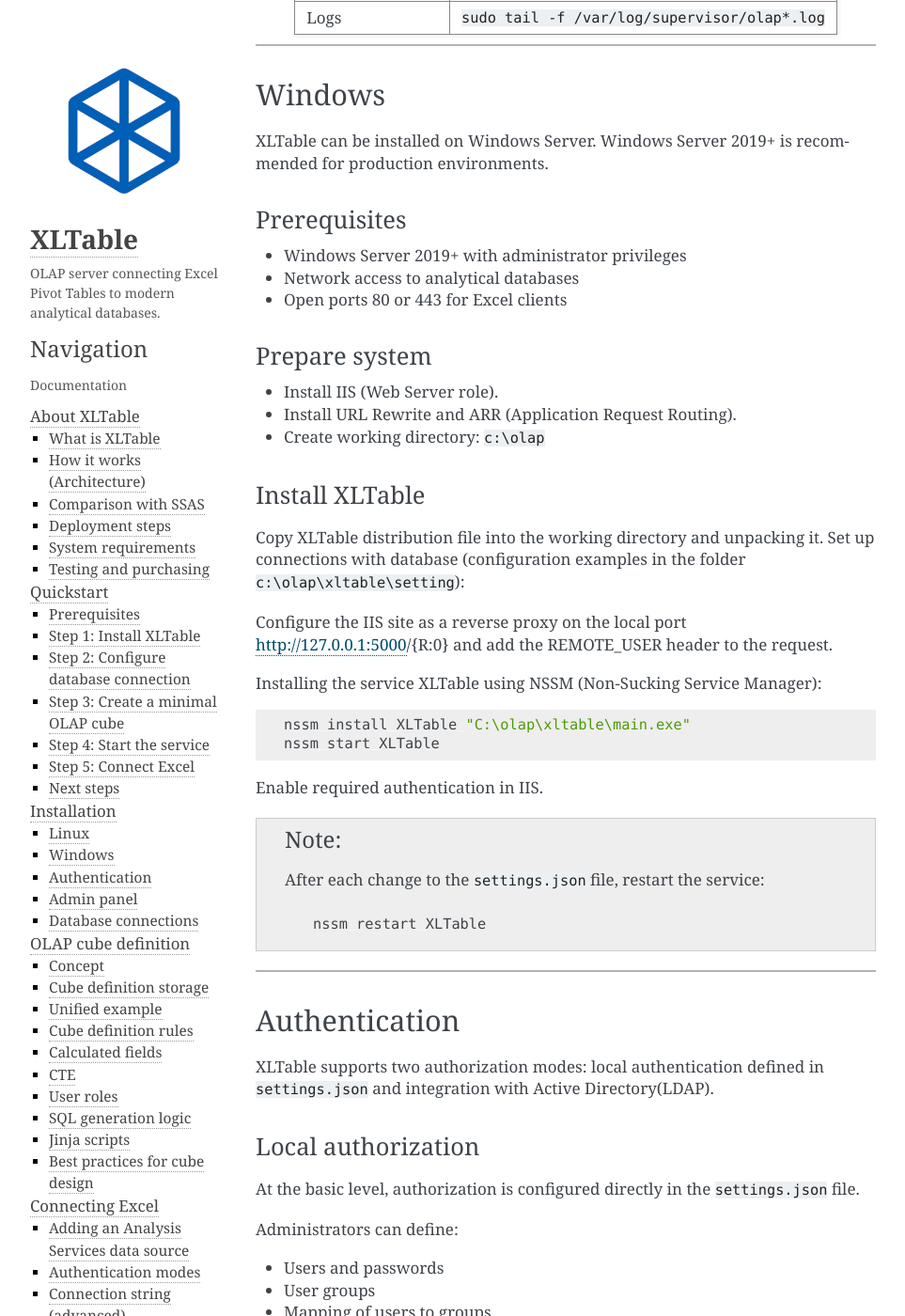
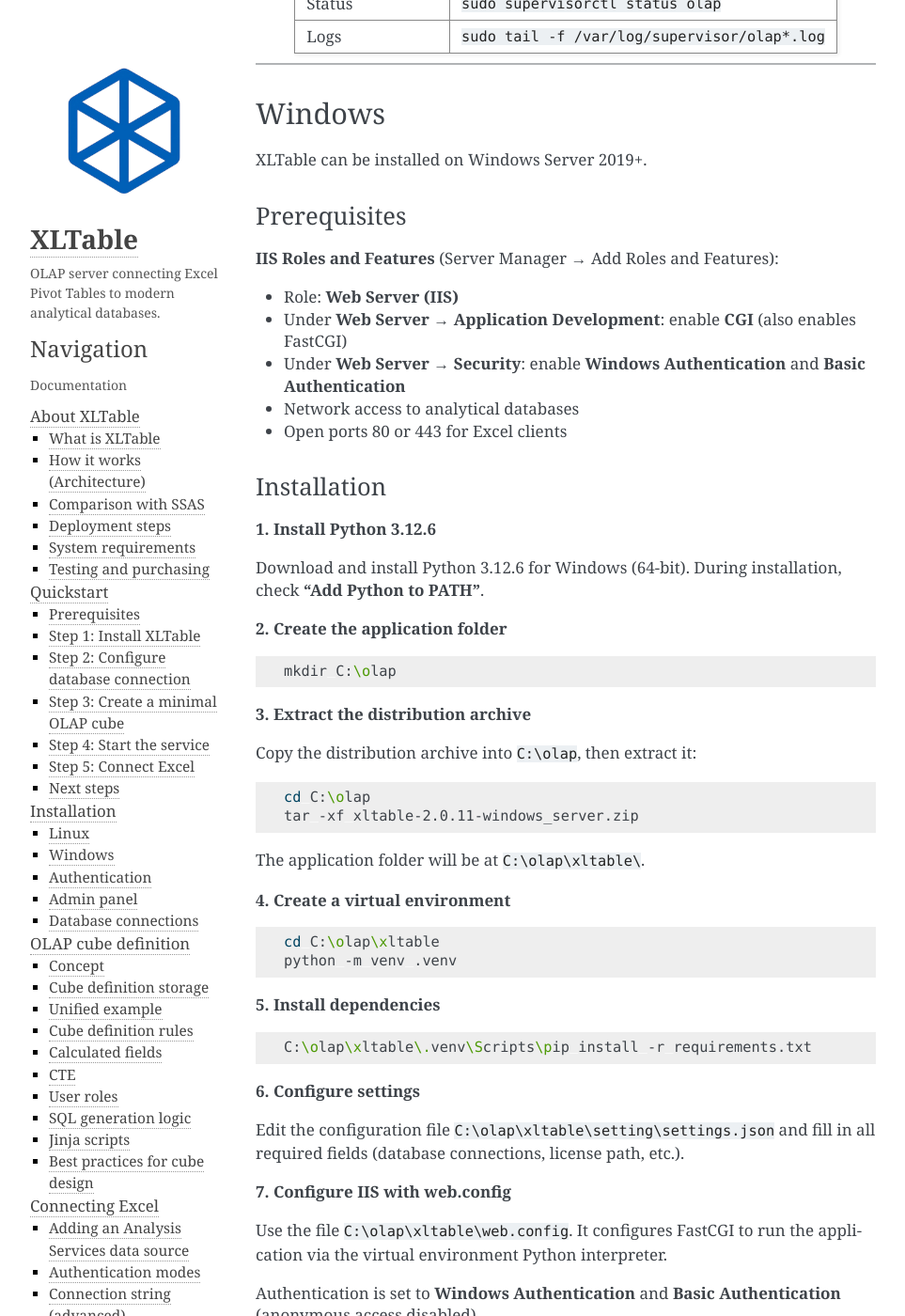
Before and after one commit to brmoscow/xltable, a Sphinx documentation site: the page built from docs/install.rst, in a window 1280 px wide and 1400 px high, scrolled down 2745 px. Shown: the whole window at 94% size, without its empty margins (148-1111 px from the left). Built offline with Sphinx 7.4.7, drawn with Linux system fonts in a browser that asks for light colours; some of the changed text lies outside the part shown.

Commit message:
upfate windows installation instructions

```diff
--- a/docs/install.rst
+++ b/docs/install.rst
@@ -70,28 +70,29 @@
   {
     "SERVER_DB": "ClickHouse",
     "CREDENTIAL_DB": {
-        "user": "...",
-        "password": "...",
-        "host": "...",
+        "user": "..",
+        "password": "..",
+        "host": "..",
         "port": "8443",
-        "secure": "True"
+        "secure": "True",
+        "query_timeout": 300
     },
     "WRITE_LOG": false,
-    "OWNERS": {"admin": "pass1"},
-    "USERS": {"name": "password"},
-    "USER_GROUPS": {"name": ["group_name"]},
     "MAX_ROWS": 100000,
-    "LDAP_CACHE_TIMEOUT": 300,
     "CONVERT_FIELDS_TO_STRING": true,
+    "USERS": {"user1": "pass1", "user2": "pass2"},
+    "USER_GROUPS": {"user1": ["olap_users", "olap_admins"], "user2": ["olap_users"]},
+    "ADMIN_GROUPS": ["olap_admins"],
     "CREDENTIAL_ACTIVE_DIRECTORY": {
         "server_address": "..",
         "domain": "..",
         "domain_full": "..",
         "username": "..",
         "password": "..",
-        "access_group": ".."
-       }
-   }
+        "access_groups": ["..", ".."]
+    },
+    "LDAP_CACHE_TIMEOUT": 300
+  }
 
 .. note::
 
@@ -150,47 +151,88 @@
 Windows
 -------
 
-XLTable can be installed on Windows Server.
-Windows Server 2019+ is recommended for production environments.
+XLTable can be installed on Windows Server 2019+.
 
 Prerequisites
 ^^^^^^^^^^^^^
 
-- Windows Server 2019+ with administrator privileges
+**IIS Roles and Features** (Server Manager → Add Roles and Features):
+
+- Role: **Web Server (IIS)**
+- Under **Web Server → Application Development**: enable **CGI** (also enables FastCGI)
+- Under **Web Server → Security**: enable **Windows Authentication** and **Basic Authentication**
+
 - Network access to analytical databases
 - Open ports 80 or 443 for Excel clients
 
-Prepare system
-^^^^^^^^^^^^^^
+Installation
+^^^^^^^^^^^^
 
-- Install IIS (Web Server role).
-- Install URL Rewrite and ARR (Application Request Routing).
-- Create working directory: ``c:\olap``
+**1. Install Python 3.12.6**
 
-Install XLTable
-^^^^^^^^^^^^^^^
+Download and install Python 3.12.6 for Windows (64-bit). During installation, check **"Add Python to PATH"**.
 
-Copy XLTable distribution file into the working directory and unpacking it.
-Set up connections with database (configuration examples in the folder ``c:\olap\xltable\setting``):
-
-Configure the IIS site as a reverse proxy on the local port http://127.0.0.1:5000/{R:0} and add the REMOTE_USER header to the request.
-
-Installing the service XLTable using NSSM (Non-Sucking Service Manager):
+**2. Create the application folder**
 
 .. code-block:: bash
 
-   nssm install XLTable "C:\olap\xltable\main.exe"
-   nssm start XLTable
+   mkdir C:\olap
 
-Enable required authentication in IIS.
+**3. Extract the distribution archive**
 
-.. note::
+Copy the distribution archive into ``C:\olap``, then extract it:
 
-   After each change to the ``settings.json`` file, restart the service:
+.. code-block:: bash
 
-   .. code-block:: bash
+   cd C:\olap
+   tar -xf xltable-2.0.11-windows_server.zip
 
-      nssm restart XLTable
+The application folder will be at ``C:\olap\xltable\``.
+
+**4. Create a virtual environment**
+
+.. code-block:: bash
+
+   cd C:\olap\xltable
+   python -m venv .venv
+
+**5. Install dependencies**
+
+.. code-block:: bash
+
+   C:\olap\xltable\.venv\Scripts\pip install -r requirements.txt
+
+**6. Configure settings**
+
+Edit the configuration file ``C:\olap\xltable\setting\settings.json`` and fill in all required fields (database connections, license path, etc.).
+
+**7. Configure IIS with web.config**
+
+Use the file ``C:\olap\xltable\web.config``. It configures FastCGI to run the application via the virtual environment Python interpreter.
+
+Authentication is set to **Windows Authentication** and **Basic Authentication** (anonymous access disabled).
+
+**8. Register the FastCGI application in IIS**
+
+Open **IIS Manager → server node → FastCGI Settings → Add Application**:
+
+- **Full Path:** ``C:\olap\xltable\.venv\Scripts\python.exe``
+- **Arguments:** ``C:\olap\xltable\.venv\Lib\site-packages\wfastcgi.py``
+
+**9. Verify**
+
+Open the admin panel in a browser at ``http://localhost/admin``.
+
+In Excel, connect to the server at ``http://<server-name>/``.
+
+Update
+^^^^^^
+
+1. Stop the IIS application pool (IIS Manager → Application Pools → Stop)
+2. Back up ``settings.json`` and the license file ``.lic``
+3. Extract the new distribution archive into ``C:\olap\xltable\``, overwriting existing files
+4. Restore the backed-up ``settings.json`` and ``.lic``
+5. Start the application pool
 
 ------------------------------------------------------------
 
@@ -222,7 +264,8 @@
 .. code-block:: json
 
    "USERS": {"user1": "pass1", "user2": "pass2"},
-   "USER_GROUPS": {"user1": ["olap_users"], "user2": ["olap_admins"]},
+   "USER_GROUPS": {"user1": ["olap_users", "olap_admins"], "user2": ["olap_users"]},
+   "ADMIN_GROUPS": ["olap_admins"],
 
 Active Directory integration
 ^^^^^^^^^^^^^^^^^^^^^^^^^^^^
@@ -269,23 +312,19 @@
 
    http://<server>/admin
 
-Access is protected by a separate set of credentials defined in ``OWNERS``
-(independent from regular ``USERS``).
+Access is granted to users who belong to a group listed in ``ADMIN_GROUPS``.
 
-Configure admin credentials
-^^^^^^^^^^^^^^^^^^^^^^^^^^^
+Configure admin access
+^^^^^^^^^^^^^^^^^^^^^^
 
-Add the ``OWNERS`` section to ``settings.json``:
+Add the ``ADMIN_GROUPS`` section to ``settings.json``:
 
 .. code-block:: json
 
-   "OWNERS": {"admin": "secret_password"}
+   "ADMIN_GROUPS": ["olap_admins"]
 
-.. note::
-
-   ``OWNERS`` credentials are completely separate from ``USERS``.
-   A user defined in ``USERS`` cannot access the admin panel,
-   and an owner cannot connect as a regular Excel user.
+To access the admin panel, log in as a user whose group is listed in ``ADMIN_GROUPS``.
+For local users, the group is assigned via ``USER_GROUPS``; for AD users — via Active Directory group membership.
 
 Features
 ^^^^^^^^
```
Also changed, not shown: docs/excel.rst (+1 -10 lines), docs/quickstart.rst (+24 -11 lines).
